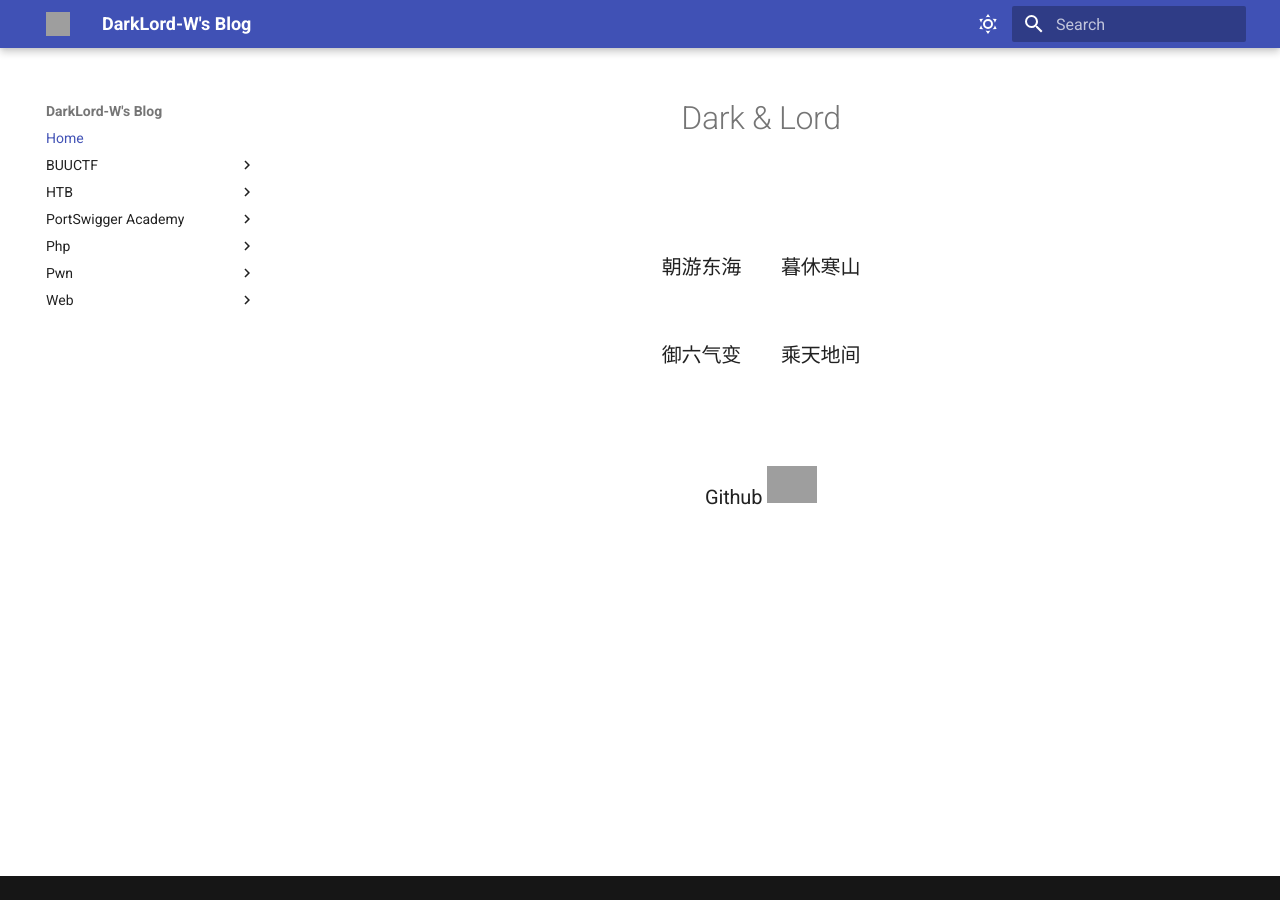
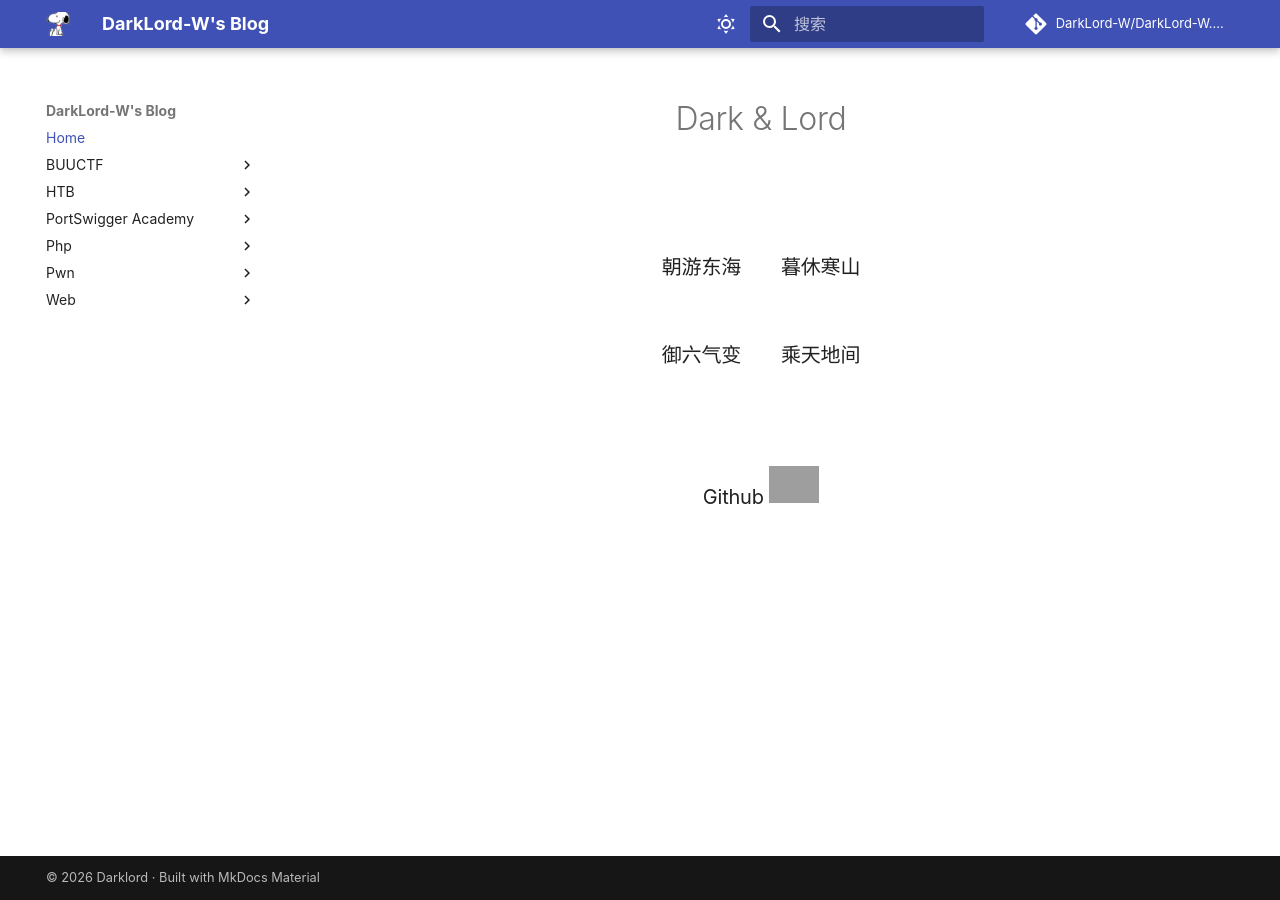
Before and after one commit to DarkLord-W/DarkLord-W.github.io, an MkDocs documentation site: the page built from docs/index.md, in a window 1280 px wide. Built offline with MkDocs 1.6.1 and Material for MkDocs 9.7.7, drawn with Linux system fonts in a browser that asks for light colours; comment, search, counter and statistics services are not loaded; grey boxes are pictures that could not be loaded.

Commit message:
chore(site): 清理失效配置与无用依赖
- 删除 polyfill.io（该域 2024 年被投毒，现 403）与 mathjax/mermaid（全站零引用）
- 修正两处一直无效的配置：theme.footer 改为顶层 copyright；extra.favicon 改为
  theme.favicon 并指向本地 docs/assets/favicon.ico
- 补 site_url / repo_url / edit_uri，修正 sitemap、canonical 与"编辑此页"链接
- 移除未使用的 roamlinks、rss 插件（rss 的 match_path 指向不存在的目录）
- 新增 requirements.txt 锁版本，CI 改为 pip install -r requirements.txt，
  并在部署前先跑 mkdocs build --strict
- 新增 .gitignore，避免 site/ 构建产物入库

验证：mkdocs build --strict 通过。

```diff
--- a/docs/javascripts/mathjax.js
+++ /dev/null
@@ -1,16 +0,0 @@
-window.MathJax = {
-    tex: {
-      inlineMath: [["\\(", "\\)"]],
-      displayMath: [["\\[", "\\]"]],
-      processEscapes: true,
-      processEnvironments: true
-    },
-    options: {
-      ignoreHtmlClass: ".*|",
-      processHtmlClass: "arithmatex"
-    }
-  };
-
-  document$.subscribe(() => {
-    MathJax.typesetPromise()
-  })
--- a/mkdocs.yml
+++ b/mkdocs.yml
@@ -1,83 +1,71 @@
 site_name: DarkLord-W's Blog
+site_url: https://darklord-w.github.io/
+site_description: 安全研究笔记与个人项目 —— CTF、靶场、Pwn、内网渗透
+repo_url: https://github.com/DarkLord-W/DarkLord-W.github.io
+repo_name: DarkLord-W/DarkLord-W.github.io
+edit_uri: edit/main/docs/
+copyright: © 2026 Darklord · Built with MkDocs Material
 
 theme:
-    name: 'material'
+  name: material
+  language: zh
+  font: false                     # 关掉 Google Fonts，改用 extra.css 里的系统中文栈
+  logo: assets/logo.png
+  favicon: assets/favicon.ico
+  palette:
+    - media: "(prefers-color-scheme: light)"
+      scheme: default
+      primary: indigo
+      accent: indigo
+      toggle:
+        icon: material/weather-sunny
+        name: 切换到深色
+    - media: "(prefers-color-scheme: dark)"
+      scheme: slate
+      toggle:
+        icon: material/weather-night
+        name: 切换到浅色
+  features:
+    - toc.follow
+    - search.suggest
+    - search.highlight
+    - content.code.copy
+    - content.code.annotate
 
-    logo: https://avatars.githubusercontent.com/u/42199147
-
-    palette:
-
-    # Light mode
-    - media: "(prefers-color-scheme: light)"
-      scheme: default  #配色方案：浅色模式
-      primary: indigo  #原色，默认蓝，用于标题、侧边栏、文本链接和其他几个组件
-      accent: indigo  #强调色，默认蓝，可以交互的元素如悬停链接、按钮和滚动条
-      toggle:
-        icon: material/weather-sunny #图标，太阳
-        name: Switch to dark mode
-
-    # Dark mode
-    - media: "(prefers-color-scheme: dark)"
-      scheme: slate  #配色方案：深色模式
-      toggle:
-        icon: material/weather-night  #图标，月亮
-        name: Switch to light mode
-
-# 新增 footer 配置
-    footer:
-      copyright: "Powered By Darklord-W"  # 清空版权区域内容（包含默认的 Made with... 文字）
-      links: []      # 清空页脚的链接区域（如果不需要额外链接可留空）
-
-
-# Extensions
 markdown_extensions:
+  - abbr
+  - admonition
+  - attr_list
+  - md_in_html
+  - def_list
   - footnotes
-  # - attr_list
-  - pymdownx.arithmatex:
-      generic: true
-  # - pymdownx.superfences
-  # - pymdownx.details
-  # - pymdownx.magiclink
+  - pymdownx.details
   - pymdownx.tasklist:
       custom_checkbox: true
-  - def_list
-  - pymdownx.critic
   - pymdownx.caret
-  - pymdownx.keys
   - pymdownx.mark
   - pymdownx.tilde
-  - pymdownx.superfences:
-      custom_fences:
-        - name: mermaid
-          class: mermaid
-          format: !!python/name:pymdownx.superfences.fence_code_format
-
+  - pymdownx.keys
+  - pymdownx.superfences
   - toc:
       permalink: false
 
-
 plugins:
-  - search
-  - roamlinks
-  - rss:
-      match_path: blog/posts/.*
-      date_from_meta:
-        as_creation: date
-      categories:
-        - categories
-        - tags
-
-
+  - search:
+      lang:
+        - zh
+        - en
+  - glightbox:
+      touchNavigation: true
+      effect: zoom
+      width: 90%
+      height: auto
 
 extra:
-  favicon: https://avatars.githubusercontent.com/u/42199147
-  generator: false  # 这行会移除 "Made with Material for MkDocs"
+  generator: false
 
 extra_css:
   - stylesheets/extra.css
 
 extra_javascript:
-  - javascripts/mathjax.js
-  - https://polyfill.io/v3/polyfill.min.js?features=es6
-  - https://cdn.jsdelivr.net/npm/mathjax@3/es5/tex-mml-chtml.js
-  - https://unpkg.com/mermaid/dist/mermaid.min.js
+  - javascripts/image-fallback.js
--- /dev/null
+++ b/requirements.txt
@@ -0,0 +1,2 @@
+mkdocs-material>=9.5,<10
+mkdocs-glightbox>=0.4
```
Also changed, not shown: docs/assets/favicon.ico (added), docs/assets/logo.png (added), 2 other files.
